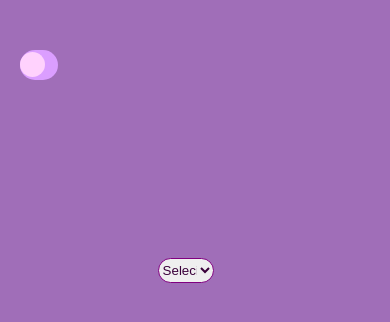
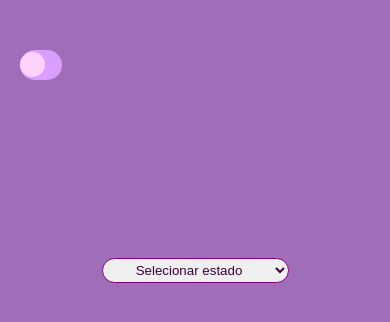
Before and after one commit to eduardo-almeida-projects/localstorage-project, a plain HTML site: page index.html in a window 390 px wide. Drawn offline with Linux system fonts and the light colour scheme.

Commit message:
Update style.css

```diff
--- a/style.css
+++ b/style.css
@@ -35,7 +35,111 @@
     left: 5.1%;
     transition: left 1s;
 }
+@media (max-width: 1440px) {
+    div#container {
+    position: absolute;
+    border-left: 78px solid;
+    border-bottom: 30px solid;
+    border-radius: 20px;
+    color: rgb(219, 158, 255);
+    top: 50px;
+    left: 5%;
+    transition: color 1s;
+    }
+}
+@media (max-width: 1024px) {
+    div#container {
+    position: absolute;
+    border-left: 64px solid;
+    border-bottom: 30px solid;
+    border-radius: 20px;
+    color: rgb(219, 158, 255);
+    top: 50px;
+    left: 5%;
+    transition: color 1s;
+    }
+    select#localViagem {
+        color: rgb(58, 1, 58);
+        position: relative;
+        border: 1.5px solid purple;
+        top: 250px;
+        left: 40%;
+        border-radius: 50rem;
+        text-align: center;
+        width: 15%;
+        height: 25px;
+    }
+}
+@media (max-width: 768px) {
+    div#container {
+    position: absolute;
+    border-left: 55px solid;
+    border-bottom: 30px solid;
+    border-radius: 20px;
+    color: rgb(219, 158, 255);
+    top: 50px;
+    left: 5%;
+    transition: color 1s;
+    }
+    select#localViagem {
+        color: rgb(58, 1, 58);
+        position: relative;
+        border: 1.5px solid purple;
+        top: 250px;
+        left: 35%;
+        border-radius: 50rem;
+        text-align: center;
+        width: 30%;
+        height: 25px;
+    }
+}
 @media (max-width: 425px) {
+    div#container {
+        position: absolute;
+        border-left: 42px solid;
+        border-bottom: 30px solid;
+        border-radius: 20px;
+        color: rgb(219, 158, 255);
+        top: 50px;
+        left: 5%;
+        transition: color 1s;
+    }
+    select#localViagem {
+        color: rgb(58, 1, 58);
+        position: relative;
+        border: 1.5px solid purple;
+        top: 250px;
+        left: 25%;
+        border-radius: 50rem;
+        text-align: center;
+        width: 50%;
+        height: 25px;
+    }
+}
+@media (max-width: 375px) {
+    div#container {
+        position: absolute;
+        border-left: 40px solid;
+        border-bottom: 30px solid;
+        border-radius: 20px;
+        color: rgb(219, 158, 255);
+        top: 50px;
+        left: 5%;
+        transition: color 1s;
+    }
+    select#localViagem {
+        color: rgb(58, 1, 58);
+        position: relative;
+        border: 1.5px solid purple;
+        top: 250px;
+        left: 40%;
+        border-radius: 50rem;
+        text-align: center;
+        width: 15%;
+        height: 25px;
+    }
+}
+@media (max-width: 375px) {
     div#container {
         position: absolute;
         border-left: 38px solid;
@@ -46,4 +150,15 @@
         left: 5%;
         transition: color 1s;
     }
+    select#localViagem {
+        color: rgb(58, 1, 58);
+        position: relative;
+        border: 1.5px solid purple;
+        top: 250px;
+        left: 25%;
+        border-radius: 50rem;
+        text-align: center;
+        width: 50%;
+        height: 25px;
+    }
 }
```
